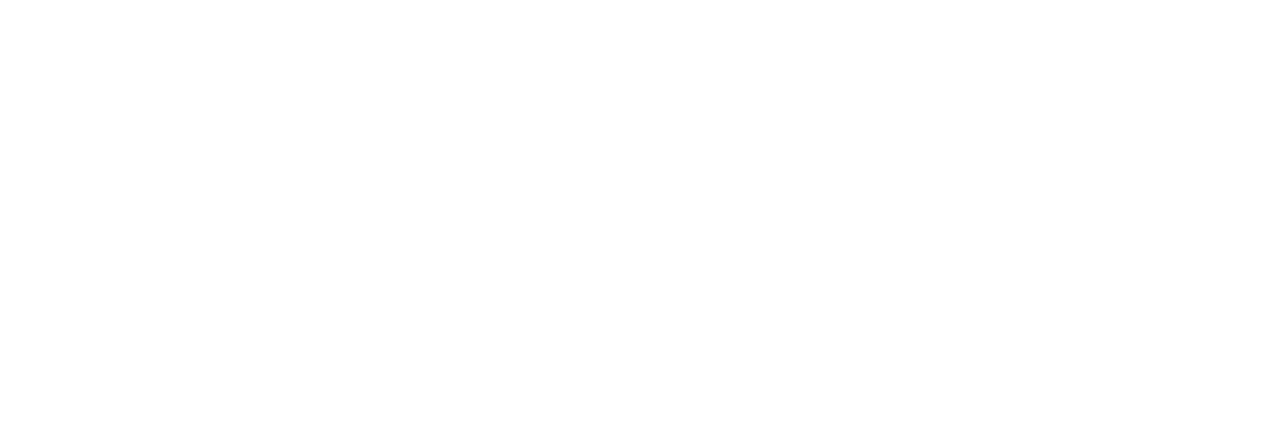
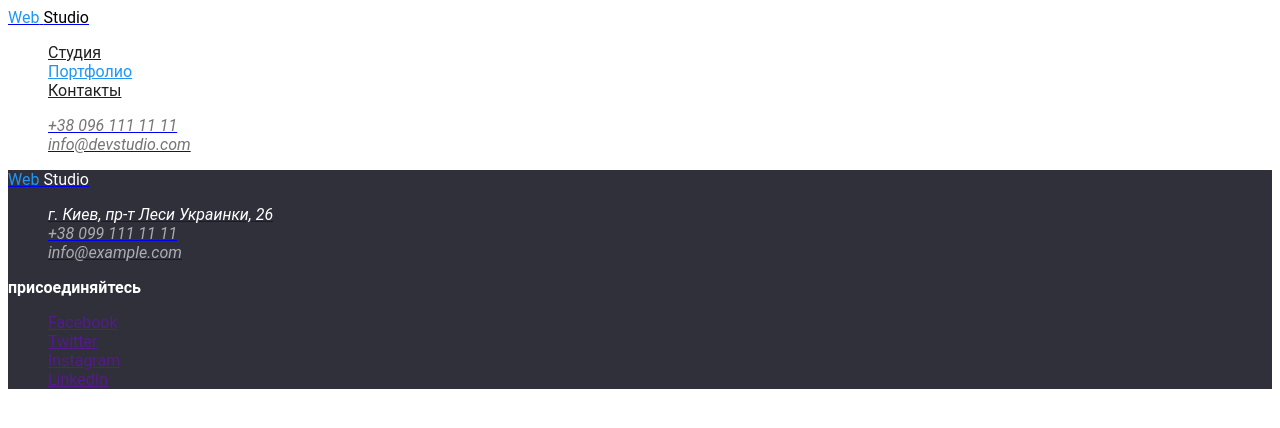
Before and after one commit to tonichiga/goit-markup-hw-02, a plain HTML site: page portfolio.html in a window 1280 px wide. Drawn offline with Linux system fonts and the light colour scheme.

Commit message:
Начало работы над portfolio.html

```diff
--- a/css/style.css
+++ b/css/style.css
@@ -17,6 +17,7 @@
 body {
   background-color: #ffffff;
   color: var(--primary-text-color);
+  font-family: "Roboto", sans-serif;
 }
 
 /* Убираем точки в списке */
@@ -24,8 +25,7 @@ body {
 .list {
   list-style: none;
 }
-.social
-.social:hover,
+.social .social:hover,
 .social:focus {
   color: var(--accent-color);
 }
@@ -42,7 +42,7 @@ body {
   color: #000000;
 }
 .logo-3 {
-  color: #FFFFFF;
+  color: #ffffff;
 }
 
 /* Навигация сайта */
@@ -53,6 +53,15 @@ body {
 .site-nav .link:hover,
 .site-nav .link:focus {
   color: var(--accent-color);
+}
+.site-nav .link.current {
+  color: var(--accent-color);
+}
+
+/* Кнопка */
+.button {
+  color: var(--second-text-color);
+  background-color: var(--accent-color);
 }
 
 /* Адресс в шапке */
@@ -110,14 +119,19 @@ body {
 .address-title {
   color: var(--second-text-color);
 }
+.address-title:hover,
+.address-title:focus {
+  color: red;
+  color: var(--accent-color);
+}
+
 .address-footer {
-    color: rgba(255, 255, 255 , 0.6);
+  color: rgba(255, 255, 255, 0.6);
 }
 .address-footer:hover,
 .address-footer:focus {
   color: var(--accent-color);
 }
-
 
 /* Действие */
 .act-title {
@@ -125,7 +139,7 @@ body {
 }
 
 .footer {
-    background-color: #2F303A;
+  background-color: #2f303a;
 }
 
 .address .link:hover,
@@ -133,4 +147,7 @@ body {
   color: var(--accent-color);
 }
 
+.icon-test:hover,
+.icon-test:focus {
+  background-color: var(--accent-color);
 }
--- a/portfolio.html
+++ b/portfolio.html
@@ -1,11 +1,72 @@
 <!DOCTYPE html>
-<html lang="en">
-<head>
-    <meta charset="UTF-8">
-    <meta name="viewport" content="width=э, initial-scale=1.0">
-    <title>Портфолио</title>
-</head>
+<html lang="ru">
+  <head>
+    <meta charset="UTF-8" />
+    <meta name="viewport" content="width=device-width, initial-scale=1.0" />
+    <title>Web Studio</title>
+    <link rel="stylesheet" href="css/style.css" />
+  </head>
 <body>
+    <header>
+        <nav>
+          <!--Логотип сайта-->
+          <a lang="en" href="./index.html">
+            <span class="logo">Web</span> <span class="logo-2">Studio</span></a
+          >
 
+          <!--Навигационное меню в шапке-->
+          <ul class="site-nav list">
+            <li><a href="./portfolio.html" class="link">Студия</a></li>
+            <li><a href="" class="link current">Портфолио</a></li>
+            <li><a href="" class="link">Контакты</a></li>
+          </ul>
+        </nav>
+
+        <!--Контактная информация-->
+        <address>
+          <ul class="address list">
+            <li><a href="tel:+380961111111"><span class="address-header">+38 096 111 11 11</span</a>
+            <li>
+              <a lang="en" href="mailto:info@devstudio.com"><span class="address-header">info@devstudio.com</span></a>
+            </li>
+          </ul>
+        </address>
+      </header>
+      <main>
+
+      </main>
+      <footer class="footer">
+        <div>
+          <a lang="en" href="./index.html">
+            <span class="logo">Web</span> <span class="logo-3">Studio</span></a
+          >
+          <address class="address">
+            <ul class="footer list">
+              <li>
+                <a href="https://goo.gl/maps/cEKbpR4M8F39uecU8">
+                  <span class="address-title">г. Киев, пр-т Леси Украинки, 26</span></a>
+              </li>
+              <li>
+                <a href="tel:+380991111111"><span class="address-footer">+38 099 111 11 11</span></a>
+              </li>
+              <li>
+                <a lang="en" href="mailto:info@example.com"><span class="address-footer">info@example.com</span></a>
+              </li>
+            </ul>
+          </address>
+        </div>
+
+        <div class="act">
+          <p class="act-title">
+            <b>присоединяйтесь</b>
+          </p>
+          <ul class="act social">
+              <li><a href="" aria-label="Facebook"><span class="social">Facebook</span></a></li>
+              <li><a href="" aria-label="Twitter"><span class="social">Twitter</span></a></li>
+              <li><a href="" aria-label="Instagram"><span class="social">Instagram</span></a></li>
+              <li><a href="" aria-label="LinkedIn"><span class="social">LinkedIn</span></a></li>
+          </ul>
+        </div>
+      </footer>
 </body>
 </html>
```
Also changed, not shown: index.html (+12 -7 lines). Lines whose indentation alone changed are shown as unchanged.
